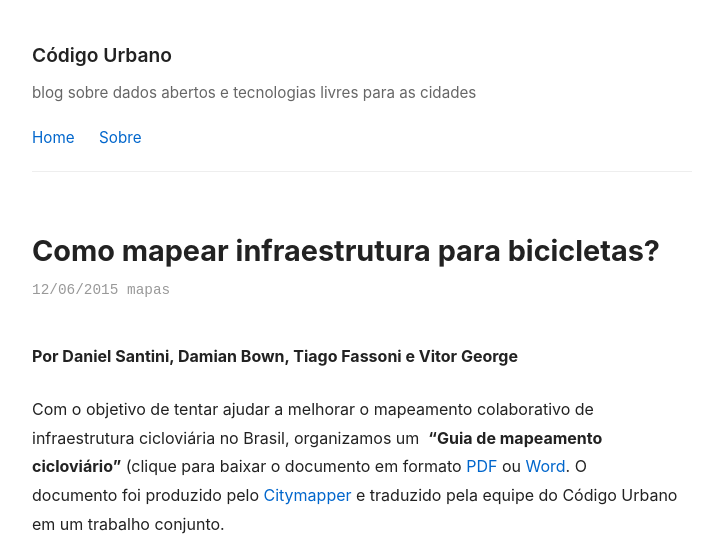
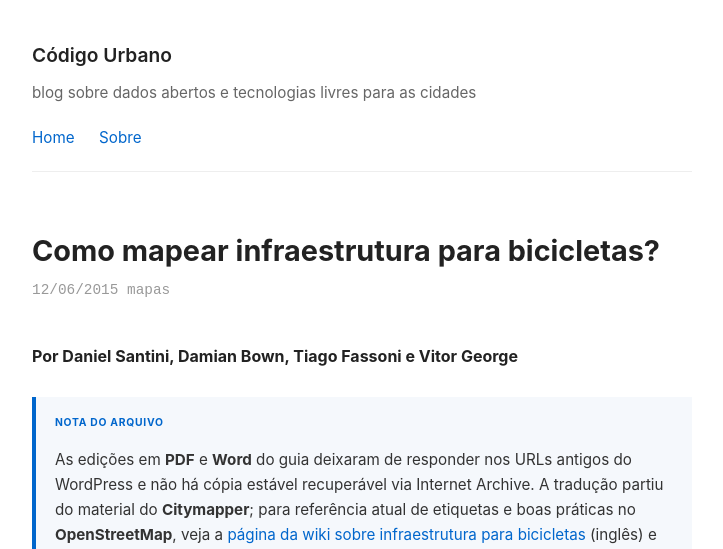
Before and after one commit to codigourbano/website, a Jekyll site: the page built from _posts/2015-06-12-como-mapear-infraestrutura-para-bicicletas.md, in a window 1280 px wide and 1400 px high, cut to the strip 0-549 px from the top of the window. Shown: the whole strip, without its empty margins (278-1001 px from the left). Built offline with Jekyll 4.4.1, drawn with Linux system fonts in a browser that asks for light colours; some of the changed text lies outside the part shown.

Commit message:
Polish bicycle-mapping guide post: archive note, Wayback figure, HTTPS, clearer CTA
Made-with: Cursor

```diff
--- a/_posts/2015-06-12-como-mapear-infraestrutura-para-bicicletas.md
+++ b/_posts/2015-06-12-como-mapear-infraestrutura-para-bicicletas.md
@@ -19,11 +19,21 @@ tags:
 
 **Por Daniel Santini, Damian Bown, Tiago Fassoni e Vitor George**
 
-Com o objetivo de tentar ajudar a melhorar o mapeamento colaborativo de infraestrutura cicloviária no Brasil, organizamos um  **"Guia de mapeamento cicloviário"** (clique para baixar o documento em formato [PDF](/assets/images/Guia-de-mapeamento-ciclovi--rio.pdf) ou [Word](/assets/images/Guia-de-mapeamento-ciclovi--rio.docx). O documento foi produzido pelo [Citymapper](https://citymapper.com/sao-paulo) e traduzido pela equipe do Código Urbano em um trabalho conjunto.
+<aside class="editors-note" role="note">
+<p class="editors-note-kicker">Nota do arquivo</p>
+<p>As edições em <strong>PDF</strong> e <strong>Word</strong> do guia deixaram de responder nos URLs antigos do WordPress e não há cópia estável recuperável via Internet Archive. A tradução partiu do material do <strong>Citymapper</strong>; para referência atual de etiquetas e boas práticas no <strong>OpenStreetMap</strong>, veja a <a href="https://wiki.openstreetmap.org/wiki/Bicycle">página da wiki sobre infraestrutura para bicicletas</a> (inglês) e as <a href="https://wiki.openstreetmap.org/wiki/Pt-br:Map_Features">características do mapa em português</a>.</p>
+</aside>
 
-[![mapear](/assets/images/mapear.png)](/assets/images/mapear.png)
+Com o objetivo de ajudar a melhorar o mapeamento colaborativo de infraestrutura cicloviária no Brasil, publicamos um **“Guia de mapeamento cicloviário”** — documento produzido pelo [Citymapper](https://citymapper.com/sao-paulo) e traduzido em trabalho conjunto com a equipe do Código Urbano. (Os arquivos PDF e Word citados em 2015 não estão mais disponíveis nos mesmos endereços; use a nota acima.)
 
-O guia traz orientações sobre como identificar e mapear ciclovias, ciclofaixas e ciclorrotas no  [OpenStreetMap](https://www.openstreetmap.org/), plataforma cuja essência são os [dados abertos](https://www.openstreetmap.org/copyright). O mapeamento colaborativo serve para identificar a rede atual, ajudando ciclistas na escolha do melhor caminho. O acompanhamento aberto da infraestrutura instalada ajuda também a monitorar a qualidade de implantação do sistema cicloviário. Atualmente a prefeitura de São Paulo disponibiliza o mapa oficial no [Google Maps](https://www.google.com/maps/d/u/0/viewer?dg=feature&ll=-23.577833,-46.604691&t=m&source=embed&ie=UTF8&msa=0&spn=0.302075,0.439453&z=11&mid=z9TqTcegPvdk.kD1kEBduCkvI), que é uma plataforma fechada.
+<figure class="post-figure-center">
+<a href="https://web.archive.org/web/20160615100851id_/http://codigourbano.org/wp-content/uploads/2015/06/mapear.png">
+<img src="https://web.archive.org/web/20160615100851id_/http://codigourbano.org/wp-content/uploads/2015/06/mapear.png" alt="Ilustração do guia: elementos de infraestrutura cicloviária para mapear no OpenStreetMap" loading="lazy" />
+</a>
+<figcaption>Ilustração do guia (captura servida via Internet Archive; original <time datetime="2015-06-12">junho de 2015</time>).</figcaption>
+</figure>
+
+O guia traz orientações sobre como identificar e mapear ciclovias, ciclofaixas e ciclorrotas no [OpenStreetMap](https://www.openstreetmap.org/), plataforma cuja essência são os [dados abertos](https://www.openstreetmap.org/copyright). O mapeamento colaborativo serve para identificar a rede atual, ajudando ciclistas na escolha do melhor caminho. O acompanhamento aberto da infraestrutura instalada ajuda também a monitorar a qualidade de implantação do sistema cicloviário. Na época do texto, a Prefeitura de São Paulo disponibilizava o mapa oficial no [Google Maps](https://www.google.com/maps/d/viewer?mid=z9TqTcegPvdk.kD1kEBduCkvI&z=11) — plataforma fechada em contraste com o OSM.
 
 Hoje, o principal desafio no mapeamento colaborativo é a falta de padrão e cuidado na identificação de caminhos. O manual parte das premissas de que é necessário:
 
@@ -31,6 +41,6 @@ Hoje, o principal desafio no mapeamento colaborativo é a falta de padrão e cui
 - Que as rotas para bicicletas estejam conectadas aos caminhos e vias próximas
 - Que detalhes suficientes sejam incluídos de modo a favorecer o planejamento de rotas
 
-O guia traz orientações e considerações sobre como melhorar estes três pontos. Em janeiro, o Código Urbano organizou uma [mapatona para incentivar o mapeamento de infraestrutura cicloviária de São Paulo]({% post_url 2015-01-12-mapatona-de-ciclovias %}) no OpenStreetMap. No mesmo mês, a Transporte Ativo divulgou um texto sobre o [mapeamento ativo de cidades]({% post_url 2015-01-22-mapeamento-ativo-das-cidades %}).
+O guia traz orientações e considerações sobre como melhorar estes três pontos. Em janeiro, o Código Urbano organizou uma [mapatona para incentivar o mapeamento de infraestrutura cicloviária de São Paulo]({% post_url 2015-01-12-mapatona-de-ciclovias %}) no OpenStreetMap. No mesmo mês, a Transporte Ativo divulgou um texto sobre o [mapeamento ativo de cidades]({% post_url 2015-01-22-mapeamento-ativo-das-cidades %}).
 
-**[Clique aqui para acessar o OpenStreetMap](http://openstreetmap.org)** e, com a ajuda do guia, começar a mapear as ciclovias que conhece.
+**[Abrir o OpenStreetMap](https://www.openstreetmap.org/)** e, com a ajuda das referências acima, comece a mapear as ciclovias que conhece.
```
